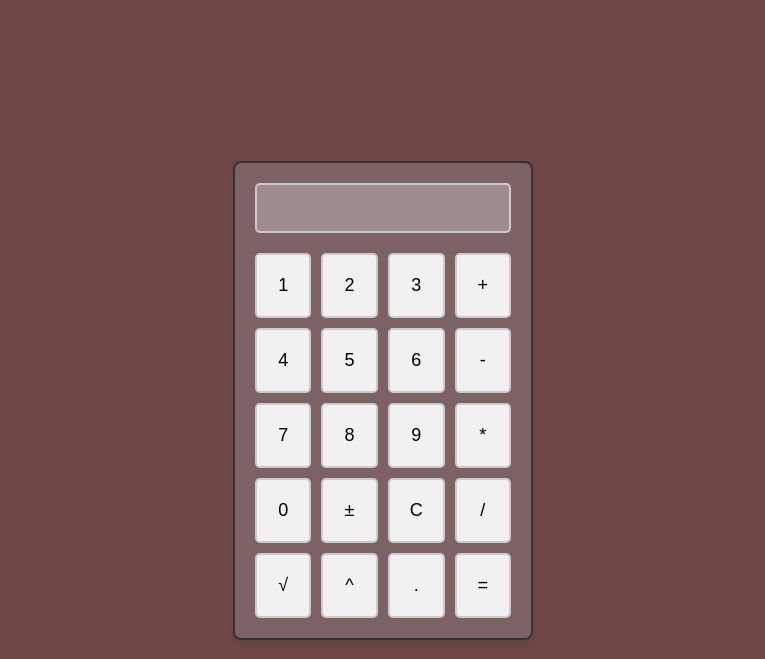
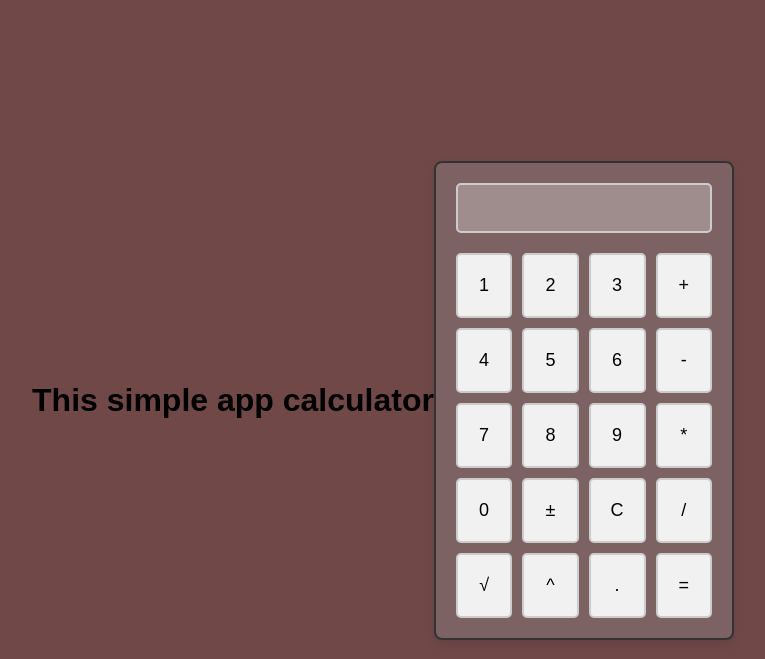
Before and after one commit to Deadspeak/azure-flask-app, a Flask app: page / in a window 1280 px wide. Shown: the top 659 px of the page, without its empty margins (257-1022 px from the left). Run offline with Flask 3, Linux system fonts and the light colour scheme.

Commit message:
Update index.html

```diff
--- a/templates/index.html
+++ b/templates/index.html
@@ -7,6 +7,7 @@
     <link rel="stylesheet" href="{{ url_for('static', filename='css/styles.css') }}">
 </head>
 <body>
+    <h1>This simple app calculator</h1>
 
     <div class="calculator">
         <input type="text" id="display" class="display" disabled>
```
